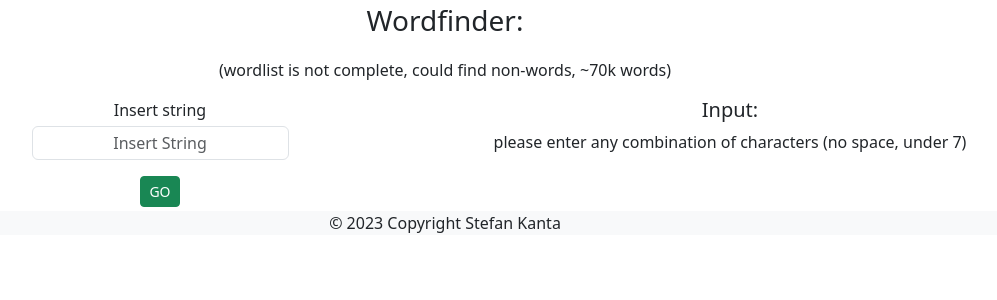
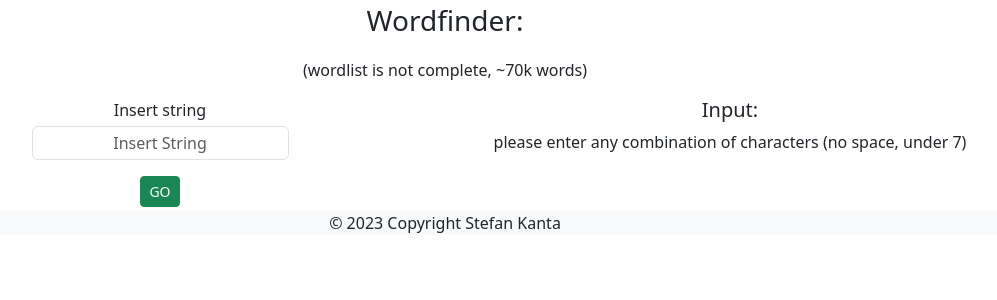
Before and after one commit to darKneXus23/TestProject, a PHP site: page / in a window 1280 px wide. Shown: the part 56-356 px from the top of the page, without its empty margins (195-1192 px from the left). Run offline with PHP 8.4, Linux system fonts and the light colour scheme; some libraries are stand-ins or nearby versions.

```diff
--- a/index.php
+++ b/index.php
@@ -100,7 +100,7 @@ function AllPermutations($inArray, $inProcessedArray = array())
     <?= $navbar ?>
     <div class="d-flex flex-column align-items-center">
         <h3 class="my-1">Wordfinder:</h1>
-        <div class="my-3">(wordlist is not complete, could find non-words, ~70k words)</div>
+        <div class="my-3">(wordlist is not complete, ~70k words)</div>
         <div class="container">
             <div class="row row-cols-1 row-cols-md-2">
                 <div class='col d-flex flex-column align-items-center'>
```
